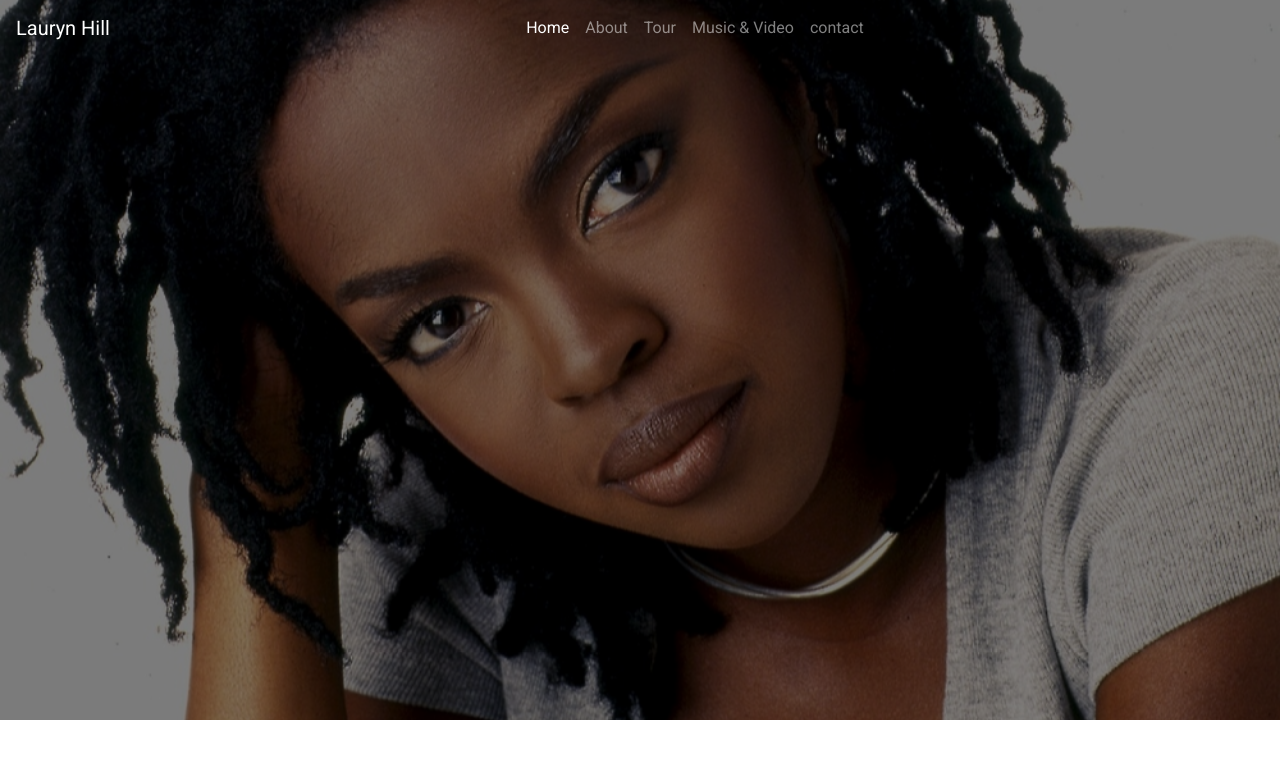
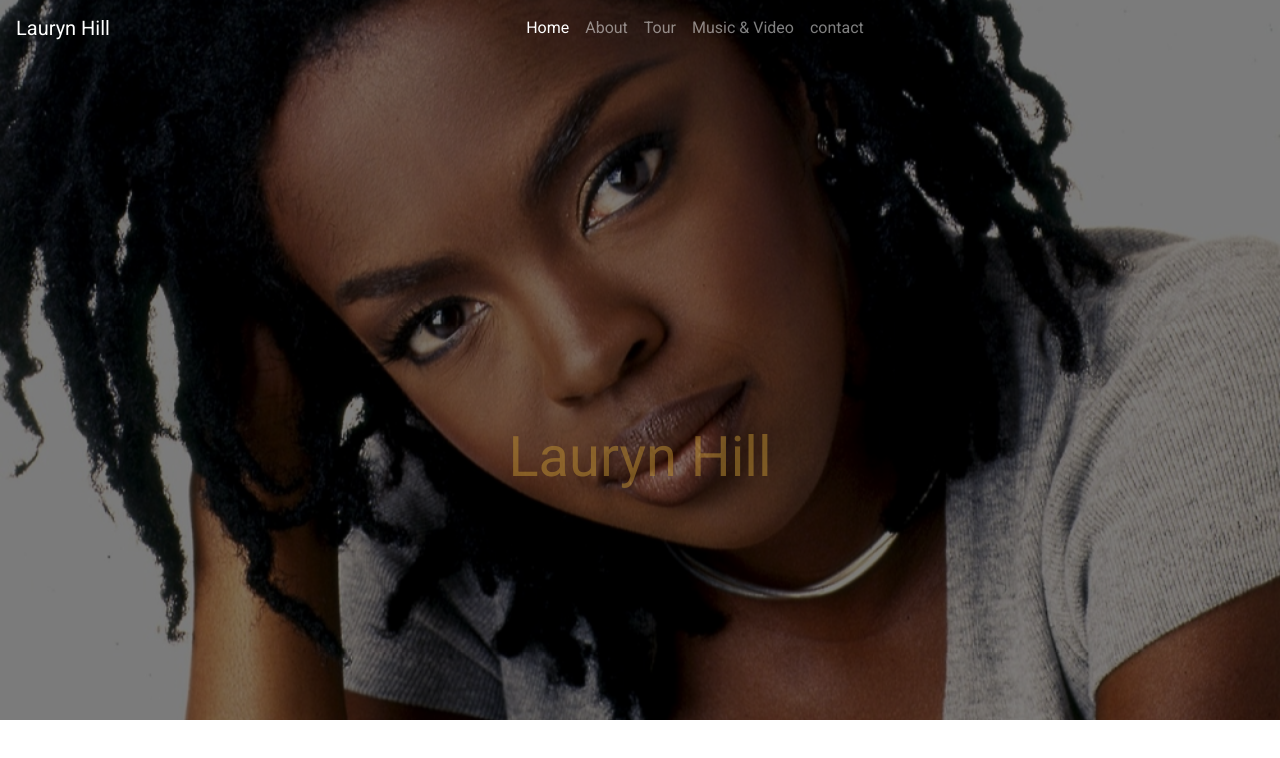
Before and after one commit to Deoh/Lauryn-Hill-website, a plain HTML site: page index.html in a window 1280 px wide. Drawn offline with nearby package versions, Linux system fonts and the light colour scheme.

Commit message:
feat: jumbotron added to homepage section

```diff
--- a/assets/css/style.css
+++ b/assets/css/style.css
@@ -1,4 +1,4 @@
-@import url('https://fonts.googleapis.com/css2?family=Roboto:wght@400;700&display=swap');
+@import url("https://fonts.googleapis.com/css2?family=Roboto:wght@400;700&display=swap");
 
 * {
   margin: 0;
@@ -7,11 +7,16 @@
 }
 
 body {
-    font-family: 'Roboto', sans-serif;
+  font-family: "Roboto", sans-serif;
+}
+
+.home-title-color {
+    color: rgba(191, 146, 50, 0.5);
 }
 
 /* ------------------------------NAVBAR */
 .nav-container {
+    z-index: 1;
   padding-left: 0;
   padding-right: 0;
   background-color: transparent;
@@ -30,12 +35,19 @@ body {
     background-repeat: no-repeat;
     */
   background-size: cover;
-
 }
 
 .opaque-overlay {
-    position: inherit;
+  position: relative;
   height: 100%;
   width: 100%;
   background-color: rgba(0, 0, 0, 0.5);
 }
+
+.jumbotron {
+  position: absolute;
+  top: 50%;
+  width: 100%;
+  text-align: center;
+  background: transparent;
+}
--- a/index.html
+++ b/index.html
@@ -10,6 +10,7 @@
 <title>Lauryn Hill</title>
 </head>
 <body>
+    <!-- Navbar -->
     <header class="container-fluid nav-container">
 		<nav class="navbar navbar-expand-lg navbar-dark">
             <!-- Brand -->
@@ -34,11 +35,28 @@
 			</div>
 		</nav>
     </header>
+
+    <!-- Home/Front Page -->
 	<section class="container-fluid home-container">
-		<div class="opaque-overlay"></div>
+		<div class="opaque-overlay">
+            <div class="jumbotron">
+                <div class="container">
+                    <h1 class="display-4 home-title-color">Lauryn Hill</h1>
+                </div>
+            </div>
+		</div>
 	</section>
+
+    <!-- About Section -->
     <section class="container-fluid about-container"></section>
+
+    <!-- Tour Section -->
     <section class="container-fluid tour-container"></section>
+
+    <!-- Music & Video Section -->
+    <section class="container-fluid mv-container"></section>
+
+    <!-- Footer -->
     <footer class="container-fluid contact-container"></footer>
 
 <script src="https://cdnjs.cloudflare.com/ajax/libs/jquery/3.5.1/jquery.slim.min.js"></script>
```
Lines whose indentation alone changed are shown as unchanged.
